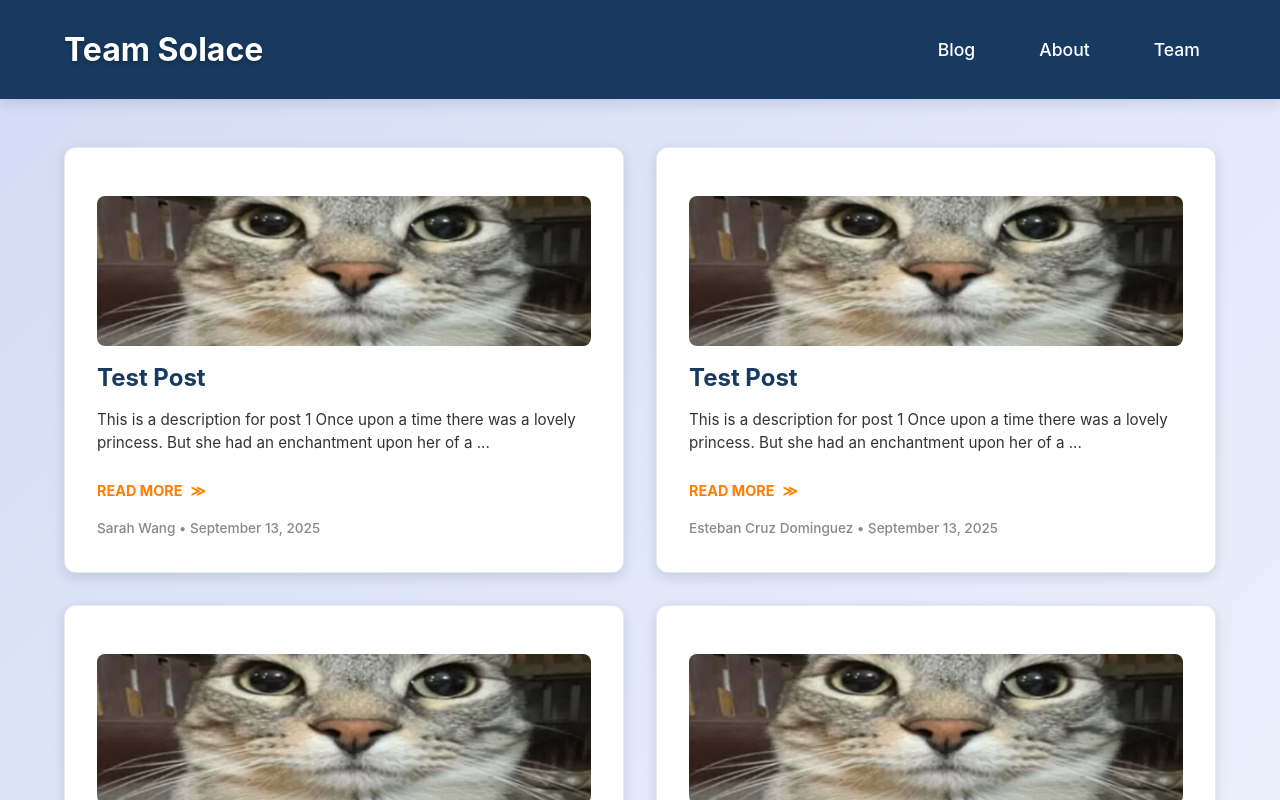
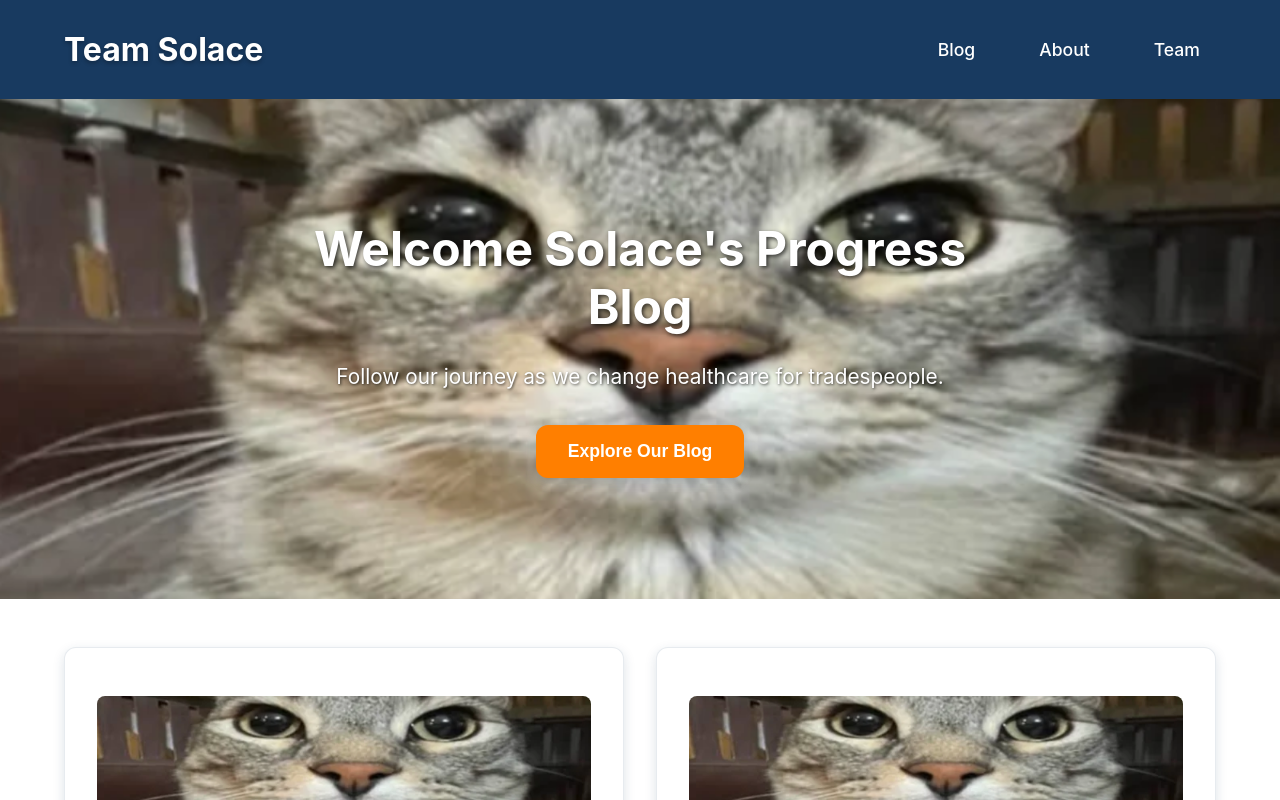
Before and after one commit to Esteb4ncd/solace-progressblog, a React (Create React App) app: page / in a window 1280 px wide. Shown: the top 800 px of the page. Built offline with nearby package versions, Linux system fonts and the light colour scheme.

Commit message:
adding hero section and cta button, editing footer a bit

```diff
--- a/src/App.css
+++ b/src/App.css
@@ -37,7 +37,6 @@
 body {
   font-family: var(--font-primary);
   margin: 0;
-  background: linear-gradient(135deg, var(--light-lavender) 0%, #f8f9ff 100%);
   color: var(--dark-blue);
   line-height: 1.6;
   min-height: 100vh;
@@ -103,6 +102,82 @@ header {
 .nav-link:hover {
   background: rgba(255, 255, 255, 0.1);
   transform: translateY(-2px);
+}
+
+/* Hero Section */
+.hero {
+  position: relative;
+  height: 500px;
+  display: flex;
+  align-items: center;
+  justify-content: center;
+  text-align: center;
+  overflow: hidden;
+}
+
+.hero-image {
+  position: absolute;
+  top: 0;
+  left: 0;
+  width: 100%;
+  height: 100%;
+  z-index: 1;
+}
+
+.hero-image img {
+  width: 100%;
+  height: 100%;
+  object-fit: cover;
+}
+
+.hero-content {
+  position: relative;
+  z-index: 2;
+  max-width: 800px;
+  padding: 0 var(--spacing-md);
+}
+
+.hero-content h2 {
+  font-family: var(--font-heading);
+  font-size: 3rem;
+  font-weight: 700;
+  color: white;
+  margin: 0 0 var(--spacing-md) 0;
+  line-height: 1.2;
+  text-shadow: 2px 2px 4px rgba(0, 0, 0, 0.7);
+}
+
+.hero-content p {
+  font-size: 1.3rem;
+  color: white;
+  line-height: 1.6;
+  margin: 0 0 var(--spacing-lg) 0;
+  text-shadow: 1px 1px 3px rgba(0, 0, 0, 0.7);
+}
+
+.hero-cta {
+  margin-top: var(--spacing-lg);
+}
+
+.cta-button {
+  display: inline-block;
+  background: var(--orange);
+  color: white;
+  text-decoration: none;
+  padding: var(--spacing-sm) var(--spacing-lg);
+  border-radius: var(--radius-lg);
+  font-weight: 600;
+  font-size: 1.1rem;
+  transition: all 0.3s ease;
+  box-shadow: var(--shadow-md);
+  border: none;
+  cursor: pointer;
+}
+
+.cta-button:hover {
+  background: #ff9500;
+  transform: translateY(-2px);
+  box-shadow: var(--shadow-lg);
 }
 
 /* Main Content */
@@ -292,14 +367,13 @@ footer .team-member a {
   text-decoration: none;
   font-weight: 500;
   padding: var(--spacing-xs) var(--spacing-sm);
-  border-radius: var(--radius-sm);
-  background: rgba(255, 255, 255, 0.1);
   transition: all 0.3s ease;
   display: inline-block;
-  border: 1px solid rgba(255, 255, 255, 0.2);
+  border-radius: var(--radius-md);
 }
 
 footer .team-member a:hover {
+  border-radius: var(--radius-md);
   background: var(--orange);
   transform: translateY(-2px);
   box-shadow: 0 4px 12px rgba(255, 127, 0, 0.3);
--- a/src/App.js
+++ b/src/App.js
@@ -20,6 +20,23 @@ function App() {
           </nav>
         </div>
       </header>
+      <section className="hero">
+        <div className="hero-image">
+          <img src={process.env.PUBLIC_URL + "/post-images/catTest.png"} alt="Team Solace Hero" />
+        </div>
+        <div className="hero-content">
+          <h2>Welcome Solace's Progress Blog</h2>
+          <p>Follow our journey as we change healthcare for tradespeople.</p>
+          <div className="hero-cta">
+            <button
+              className="cta-button"
+              onClick={() => document.querySelector('.post-list').scrollIntoView({ behavior: 'smooth' })}
+            >
+              Explore Our Blog
+            </button>
+          </div>
+        </div>
+      </section>
       <Routes>
         <Route
           path="/"
@@ -34,7 +51,7 @@ function App() {
         <Route path="/post/:id" element={<PostPage />} />
       </Routes>
       <footer>
-        <h3>Meet Our Team</h3>
+        <h3>Connect With Us</h3>
         <div className="team-members">
           <div className="team-member">
             <a href="https://linkedin.com/in/sarah-wang" target="_blank" rel="noopener noreferrer">
```
